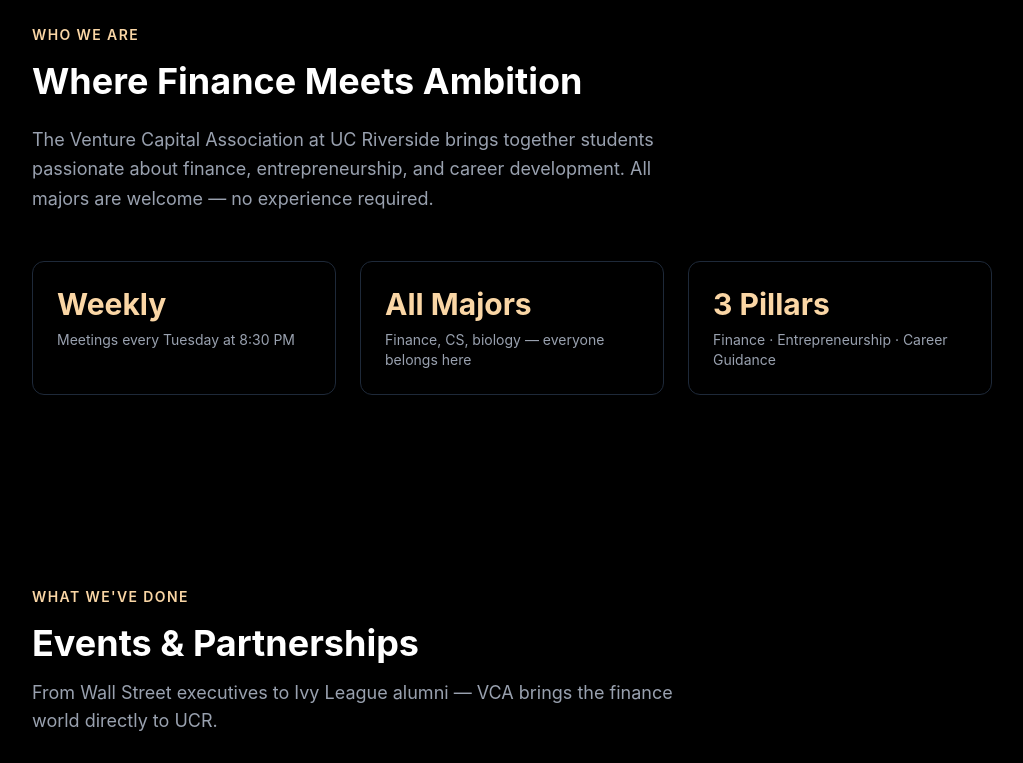
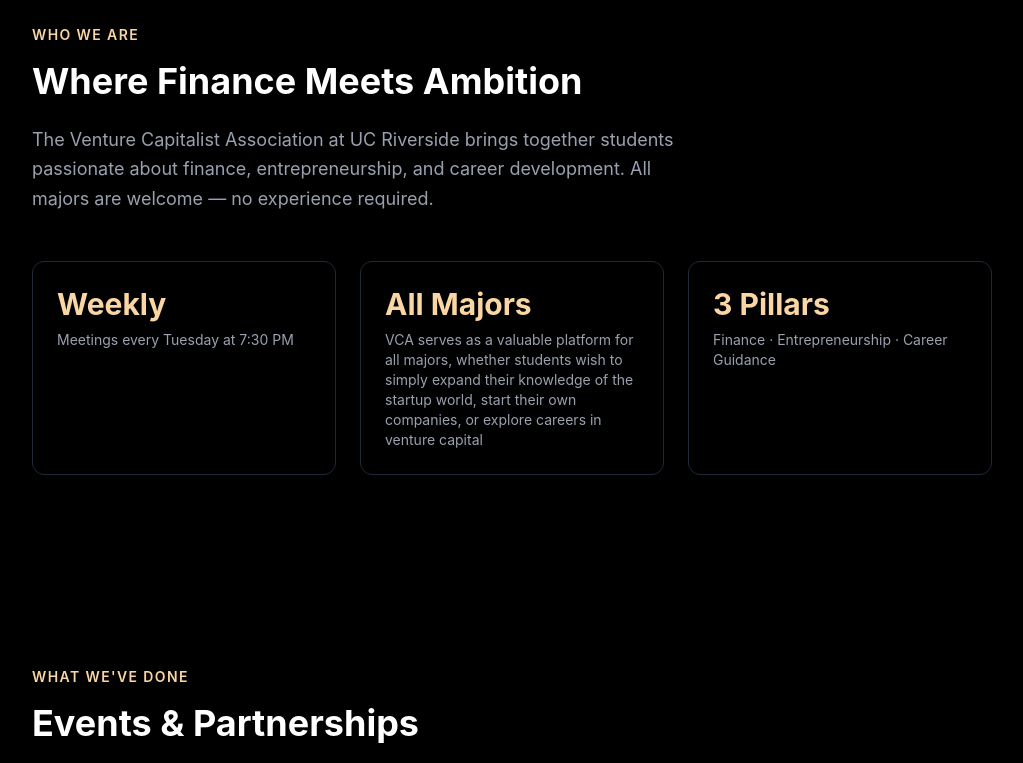
Before and after one commit to Kovaloka/vca-website, a React (Vite) app in the folder vca-website/: page / in a window 1280 px wide. Shown: the part 1060-1823 px from the top of the page, without its empty margins (128-1151 px from the left). Built offline with nearby package versions, Linux system fonts and the light colour scheme.

Commit message:
updated text and improved readibility

```diff
--- a/vca-website/src/components/About.jsx
+++ b/vca-website/src/components/About.jsx
@@ -14,7 +14,7 @@
 
       {/* Description */}
       <p className="text-gray-400 text-lg max-w-2xl mb-12 leading-relaxed">
-        The Venture Capital Association at UC Riverside brings together students
+        The Venture Capitalist Association at UC Riverside brings together students
         passionate about finance, entrepreneurship, and career development.
         All majors are welcome — no experience required.
       </p>
@@ -24,12 +24,12 @@
 
         <div className="border border-gray-800 rounded-xl p-6 hover:border-[#fad6a5] transition-colors">
           <p className="text-[#fad6a5] text-3xl font-bold mb-2">Weekly</p>
-          <p className="text-gray-400 text-sm">Meetings every Tuesday at 8:30 PM</p>
+          <p className="text-gray-400 text-sm">Meetings every Tuesday at 7:30 PM</p>
         </div>
 
         <div className="border border-gray-800 rounded-xl p-6 hover:border-[#fad6a5] transition-colors">
           <p className="text-[#fad6a5] text-3xl font-bold mb-2">All Majors</p>
-          <p className="text-gray-400 text-sm">Finance, CS, biology — everyone belongs here</p>
+          <p className="text-gray-400 text-sm">VCA serves as a valuable platform for all majors, whether students wish to simply expand their knowledge of the startup world, start their own companies, or explore careers in venture capital</p>
         </div>
 
         <div className="border border-gray-800 rounded-xl p-6 hover:border-[#fad6a5] transition-colors">
--- a/vca-website/src/components/Footer.jsx
+++ b/vca-website/src/components/Footer.jsx
@@ -62,7 +62,7 @@
               rel="noopener noreferrer"
               className="text-gray-500 hover:text-[#fad6a5] transition-colors text-sm"
             >
-              Instagram @VCAUCR
+              Instagram @vcaucr
             </a>
             <a
               href="https://flare-event.app.link/hBqt4olItXb"
--- a/vca-website/src/components/Navbar.jsx
+++ b/vca-website/src/components/Navbar.jsx
@@ -5,7 +5,7 @@
 
         {/* Logo */}
         <div className="text-xl font-bold text-white">
-          Venture Capitalist Association <span className="text-[#fad6a5] text-xs font-bold">@UCR</span>
+          Venture Capital Association <span className="text-[#fad6a5] text-xs font-bold">@UCR</span>
         </div>
 
         {/* Nav Links */}
```
